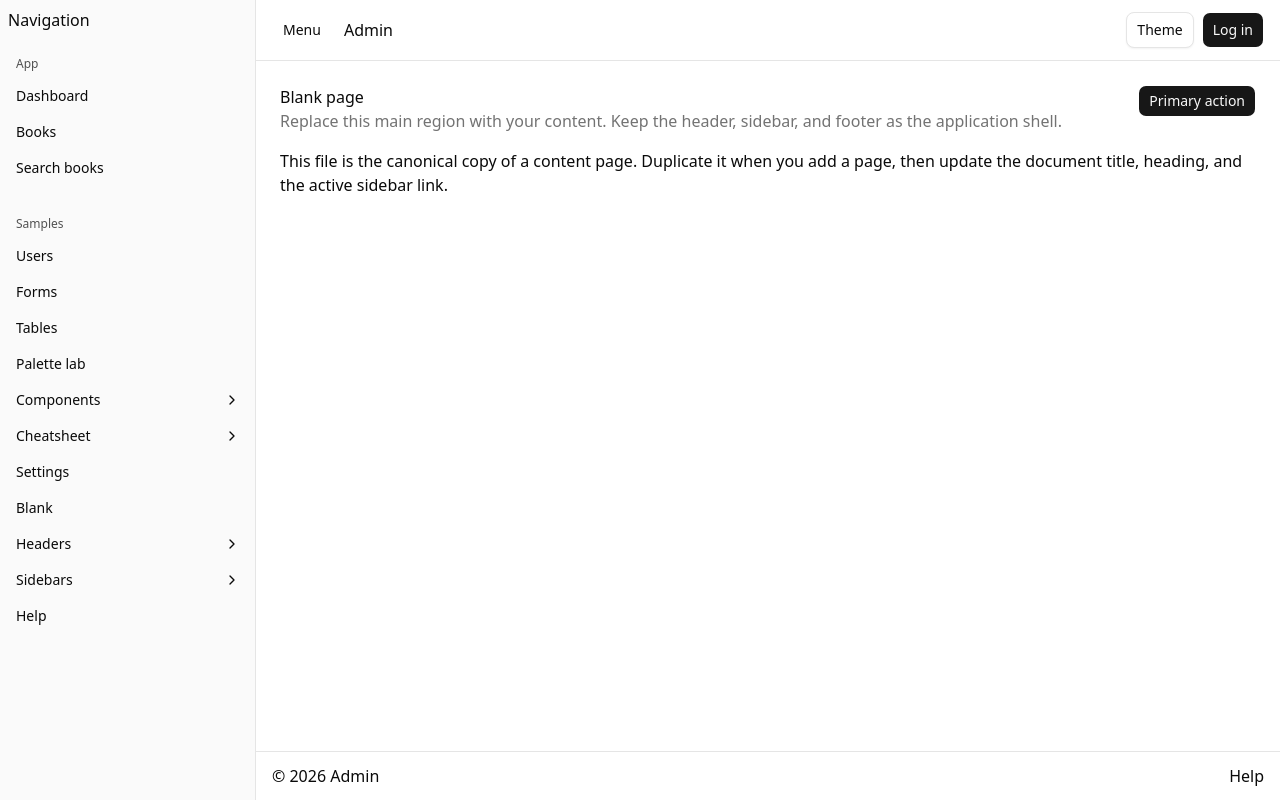
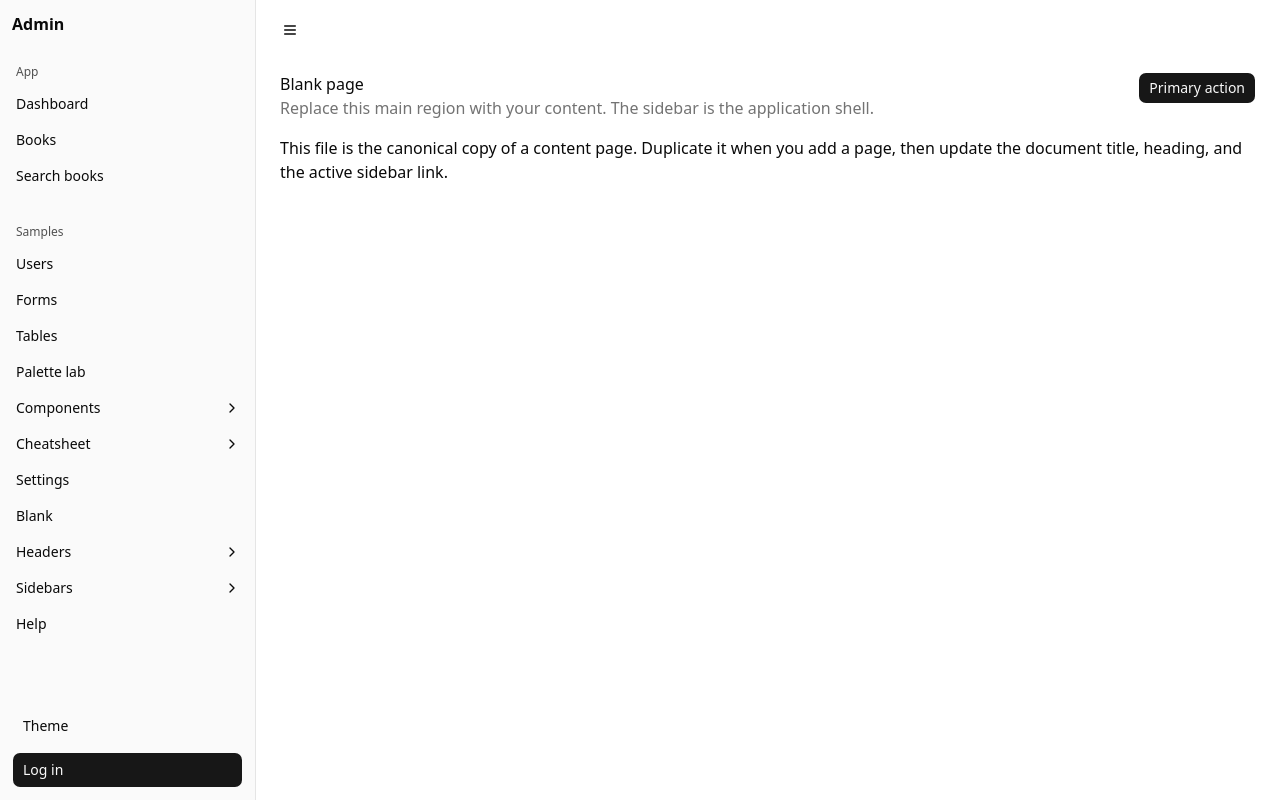
Before and after one commit to tgogos/fastapi-htmx-basecoat, a FastAPI app: template app/ui/templates/pages/blank.html in a window 1280 px wide. Run offline with FastAPI, Linux system fonts and the light colour scheme; the template is opened without the code that fills it: most values are stand-ins (such as "Sample title", 1, 10 or a date in 2020); parts of the project's set-up code (start-up, migrations or seed data) failed here and were passed over.

Commit message:
Move brand, theme, and sign-out into the Basecoat sidebar so the shell is no longer a top bar.
Co-authored-by: Cursor <cursoragent@cursor.com>

```diff
--- a/app/ui/static/css/app.css
+++ b/app/ui/static/css/app.css
@@ -36,27 +36,25 @@
   flex-direction: column;
 }
 
-.shell-header,
-.shell-footer {
-  display: flex;
-  align-items: center;
-  gap: 0.75rem;
-  padding: 0.75rem 1rem;
-  border-bottom: 1px solid var(--border);
+.shell-toggle {
+  padding: 0.75rem 1rem 0;
 }
 
-.shell-footer {
-  border-bottom: 0;
-  border-top: 1px solid var(--border);
-  margin-top: auto;
-  justify-content: space-between;
+.sidebar nav > header,
+.sidebar nav > footer {
+  gap: 0.5rem;
+  padding: 0.75rem;
 }
 
-.shell-header-end {
-  margin-left: auto;
-  display: flex;
-  align-items: center;
-  gap: 0.5rem;
+.sidebar nav > header a {
+  font-weight: 600;
+  color: inherit;
+  text-decoration: none;
+}
+
+.sidebar nav > footer .btn {
+  width: 100%;
+  justify-content: flex-start;
 }
 
 .shell-content {
--- a/app/ui/templates/layout.html
+++ b/app/ui/templates/layout.html
@@ -16,7 +16,6 @@
       <main id="main" class="shell-content {{ main_class }}" tabindex="-1">
         {% block content %}{% endblock %}
       </main>
-      {% include "partials/footer.html" %}
     </div>
     {% include "partials/confirm_modal.html" %}
     {% include "partials/scripts.html" %}
--- a/app/ui/templates/pages/blank.html
+++ b/app/ui/templates/pages/blank.html
@@ -5,7 +5,7 @@
 <div class="page-head">
   <div>
     <h1>Blank page</h1>
-    <p class="muted">Replace this main region with your content. Keep the header, sidebar, and footer as the application shell.</p>
+    <p class="muted">Replace this main region with your content. The sidebar is the application shell.</p>
   </div>
   <button type="button" class="btn" data-size="sm">Primary action</button>
 </div>
--- a/app/ui/templates/partials/footer.html
+++ /dev/null
@@ -1,4 +0,0 @@
-<footer class="shell-footer">
-      <p>&copy; 2026 Admin</p>
-      <a href="/ui/settings#help">Help</a>
-    </footer>
--- a/app/ui/templates/partials/navbar.html
+++ b/app/ui/templates/partials/navbar.html
@@ -1,25 +1,15 @@
-<header class="shell-header">
+<div class="shell-toggle">
   <button
     class="btn"
     type="button"
     data-variant="ghost"
+    data-size="icon"
     aria-controls="sidebar"
-        aria-label="Toggle navigation"
+    aria-label="Toggle sidebar"
     onclick="document.getElementById('sidebar').toggle()"
   >
-        Menu
+    <svg xmlns="http://www.w3.org/2000/svg" width="16" height="16" viewBox="0 0 24 24" fill="none" stroke="currentColor" stroke-width="2" stroke-linecap="round" aria-hidden="true">
+      <path d="M4 6h16M4 12h16M4 18h16" />
+    </svg>
   </button>
-      <a href="/ui/dashboard">Admin</a>
-      <div class="shell-header-end">
-        <button class="btn" type="button" data-variant="outline" id="theme-toggle">Theme</button>
-        {% if user %}
-        <span>{{ user.username }}</span>
-        <form action="/auth/logout" method="post">
-          <input type="hidden" name="csrf_token" value="{{ csrf_token }}">
-          <button class="btn" type="submit" data-variant="ghost">Sign out</button>
-        </form>
-        {% else %}
-        <a class="btn" href="/auth/login">Log in</a>
-        {% endif %}
 </div>
-    </header>
--- a/app/ui/templates/partials/sidebar.html
+++ b/app/ui/templates/partials/sidebar.html
@@ -1,7 +1,7 @@
 <aside id="sidebar" class="sidebar" data-side="left">
   <nav aria-label="Primary">
     <header>
-      <h2 id="sidebarLabel">Navigation</h2>
+      <a href="/ui/dashboard">Admin</a>
     </header>
     <section>
       <div role="group" aria-label="App">
@@ -102,5 +102,18 @@
         </ul>
       </div>
     </section>
+    <footer>
+      {% if user %}
+      <p>{{ user.username }}</p>
+      <button class="btn" type="button" data-variant="ghost" id="theme-toggle">Theme</button>
+      <form action="/auth/logout" method="post">
+        <input type="hidden" name="csrf_token" value="{{ csrf_token }}">
+        <button class="btn" type="submit" data-variant="ghost">Sign out</button>
+      </form>
+      {% else %}
+      <button class="btn" type="button" data-variant="ghost" id="theme-toggle">Theme</button>
+      <a class="btn" href="/auth/login">Log in</a>
+      {% endif %}
+    </footer>
   </nav>
 </aside>
```
Also changed, not shown: docs/ENGINEERING.md (+1 -1 lines), README.md. Lines whose indentation alone changed are shown as unchanged.
